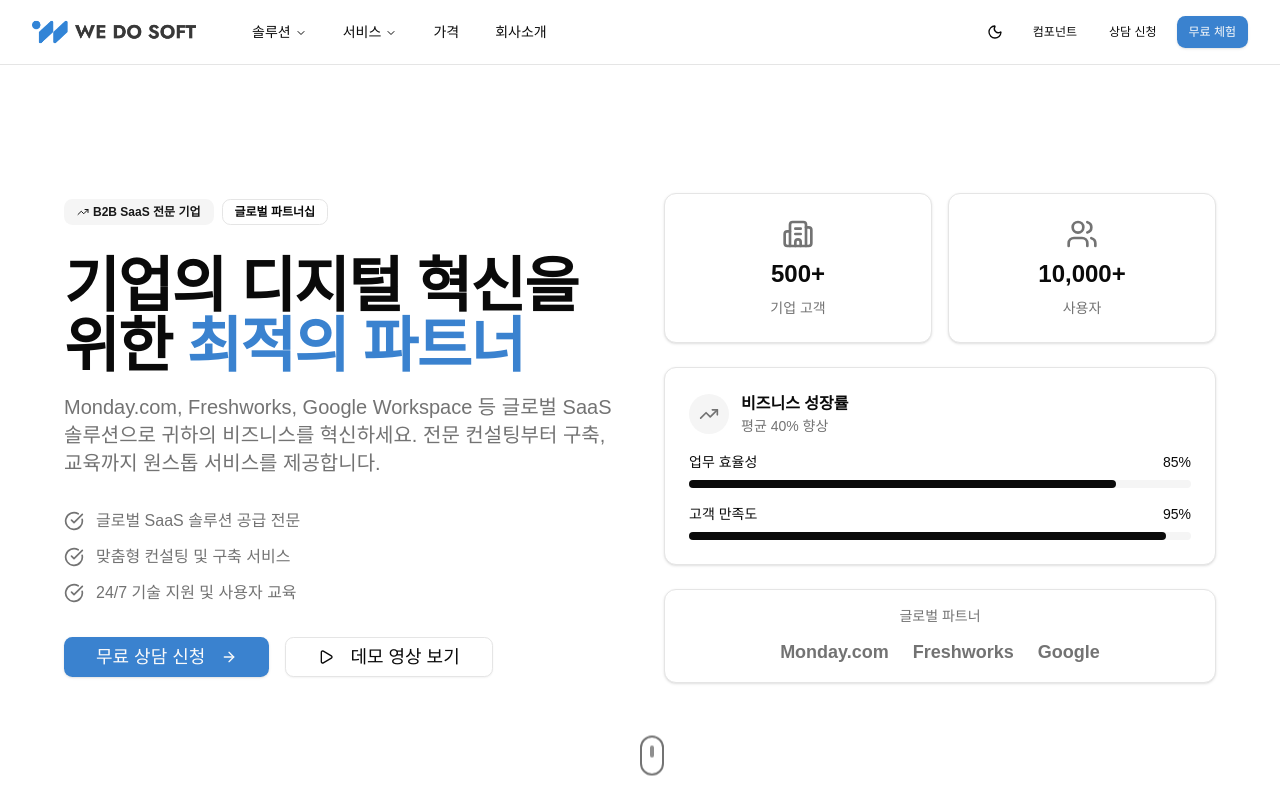
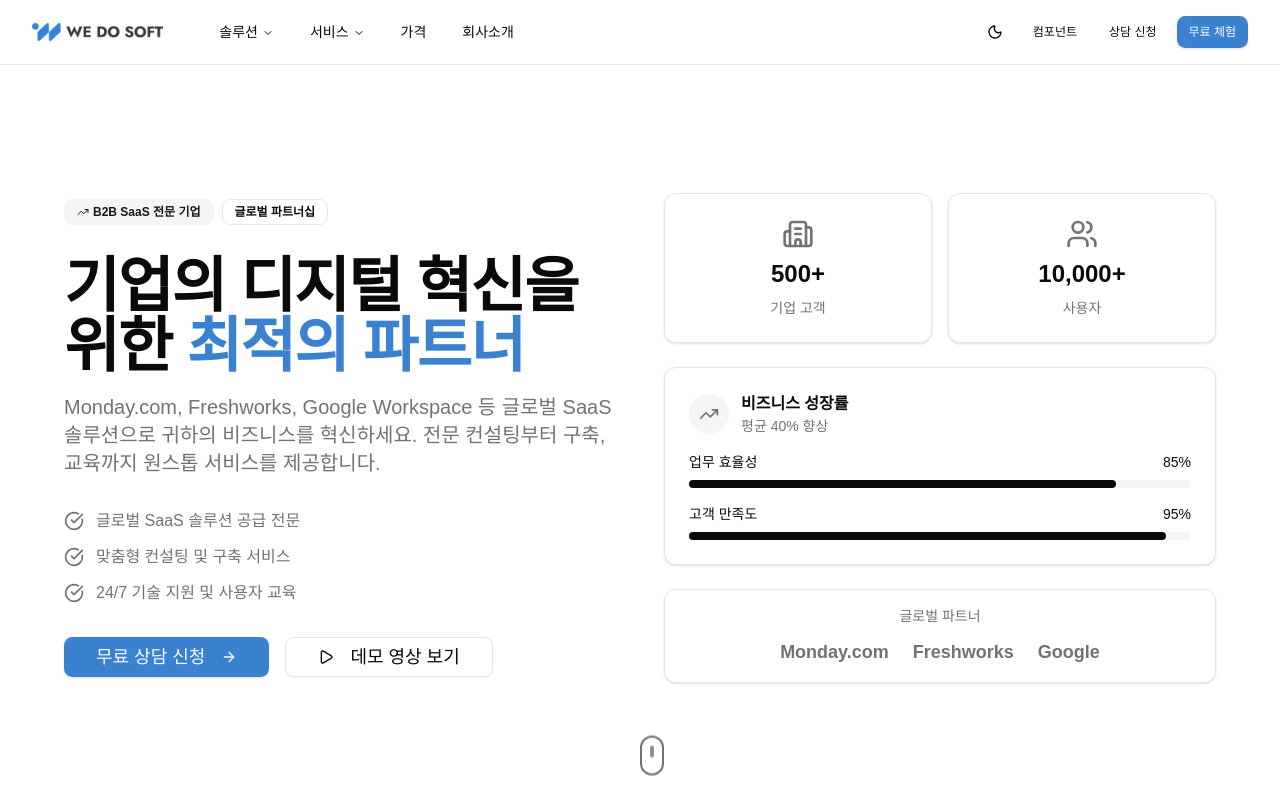
Before and after one commit to wedosoftinc/homepage, a Next.js app: page / in a window 1280 px wide. Shown: the top 800 px of the page. Built offline with nearby package versions, Linux system fonts and the light colour scheme; a web font is replaced by a local one.

Commit message:
dark logo fix

```diff
--- a/components/navigation/main-navigation.tsx
+++ b/components/navigation/main-navigation.tsx
@@ -29,9 +29,30 @@
         setMounted(true)
     }, [])
 
-    // 현재 테마에 따라 로고 결정 (마운트 전에는 light 로고 사용)
-    const currentTheme = mounted ? (resolvedTheme || theme) : 'light'
-    const logoSrc = currentTheme === 'dark' ? '/logo-dark.webp' : '/logo-light.webp'
+    // 로고 렌더링 최적화: CSS로 테마별 로고 전환
+    const logoComponent = mounted ? (
+        <div className="relative h-8 w-auto">
+            <Image
+                src="/logo-light.webp"
+                alt="WeDoSoft"
+                width={120}
+                height={32}
+                className="h-8 w-auto dark:hidden"
+                priority
+            />
+            <Image
+                src="/logo-dark.webp"
+                alt="WeDoSoft"
+                width={120}
+                height={32}
+                className="h-8 w-auto hidden dark:block"
+                priority
+            />
+        </div>
+    ) : (
+        // SSR 시 기본 로고 (빈 공간 방지)
+        <div className="h-8 w-[120px] bg-muted animate-pulse rounded" />
+    )
 
     // 실제 메뉴 구조에 맞게 솔루션 메뉴 데이터 구성
     const solutionsByCategory = {
@@ -69,14 +90,7 @@
                 {/* 로고 */}
                 <div className="mr-4 flex">
                     <Link href="/" className="mr-6 flex items-center space-x-2">
-                        <Image
-                            src={logoSrc}
-                            alt="WeDoSoft"
-                            width={140}
-                            height={40}
-                            className="h-10 w-auto object-contain transition-all duration-200"
-                            priority
-                        />
+                        {logoComponent}
                     </Link>
                 </div>
 
@@ -184,13 +198,7 @@
                     <SheetContent side="left" className="pr-0">
                         <SheetHeader>
                             <SheetTitle className="flex items-center">
-                                <Image
-                                    src={logoSrc}
-                                    alt="WeDoSoft"
-                                    width={120}
-                                    height={35}
-                                    className="h-8 w-auto object-contain transition-all duration-200"
-                                />
+                                {logoComponent}
                             </SheetTitle>
                         </SheetHeader>
                         <MobileNav onClose={() => setIsOpen(false)} />
```
